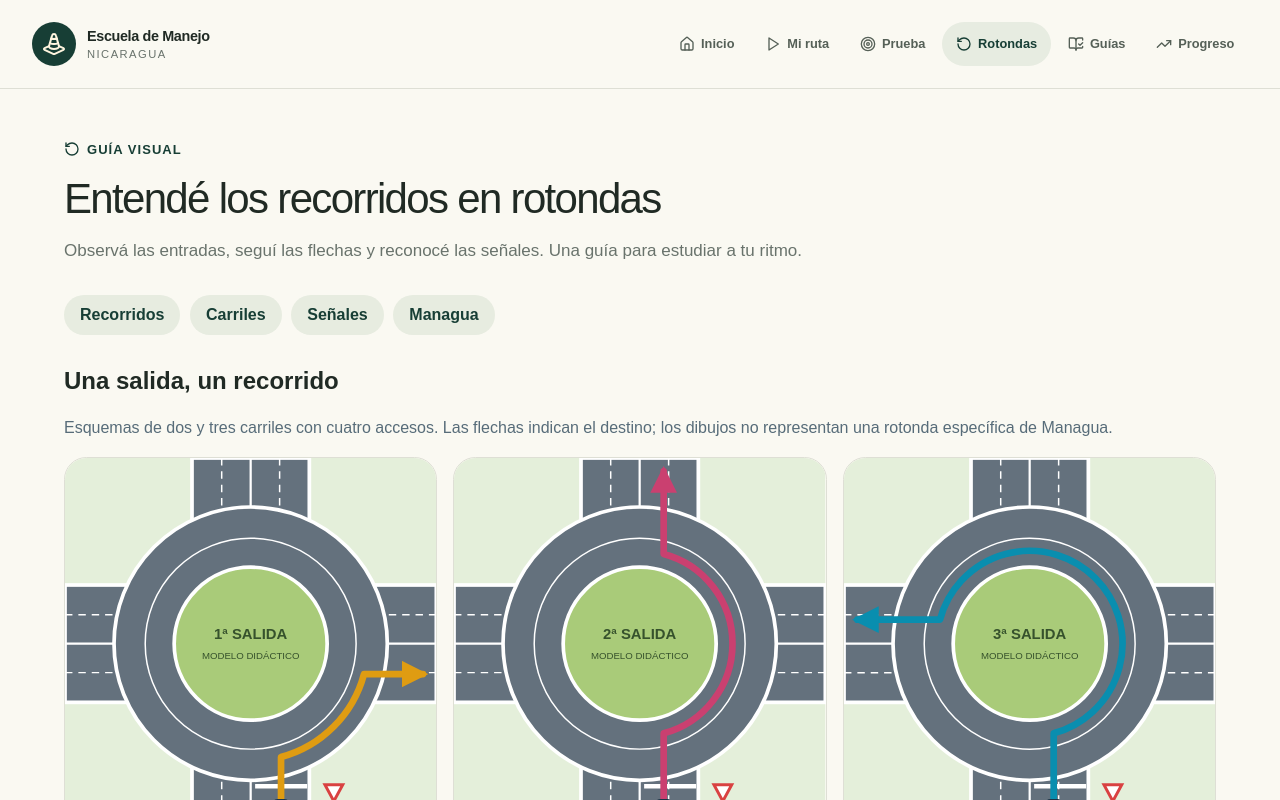
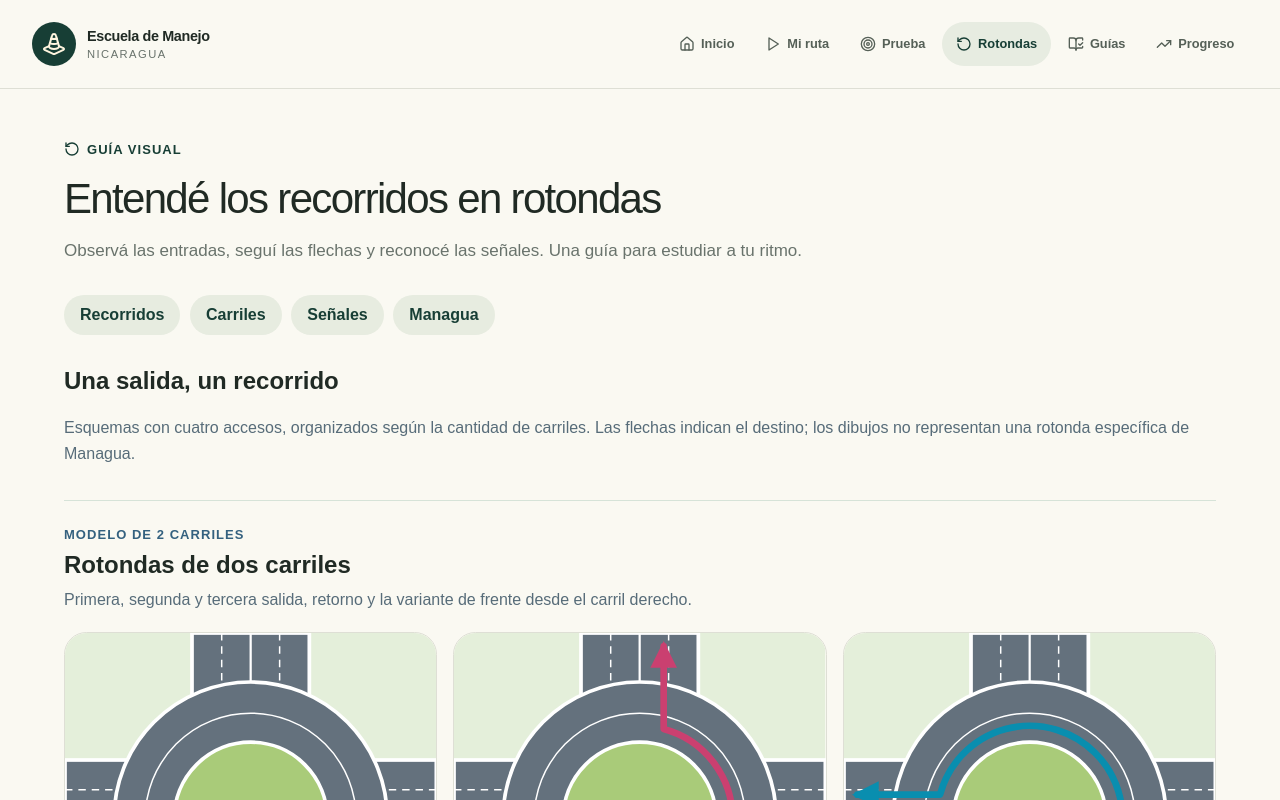
Before and after one commit to luismgnictech-cloud/Escuela-de-Manejo-Nicaragua, a React (Vite) app: page / in a window 1280 px wide. Both pictures are taken after a click on the button "Explorar rotondas". Shown: the top 800 px of the page. Built offline with nearby package versions, Linux system fonts and the light colour scheme.

Commit message:
Separate two-lane and three-lane roundabout illustrations into labeled sections

```diff
--- a/src/Roundabouts.jsx
+++ b/src/Roundabouts.jsx
@@ -53,7 +53,7 @@ export default function Roundabouts() {
   return <section className="workspace rg-guide">
     <header className="workspace-header"><span className="eyebrow"><RotateCcw size={16}/> Guía visual</span><h1>Entendé los recorridos en rotondas</h1><p>Observá las entradas, seguí las flechas y reconocé las señales. Una guía para estudiar a tu ritmo.</p></header>
     <nav className="rg-index" aria-label="Contenido de la guía"><a href="#rg-routes">Recorridos</a><a href="#rg-lanes">Carriles</a><a href="#rg-signs">Señales</a><a href="#rg-managua">Managua</a></nav>
-    <section id="rg-routes"><h2>Una salida, un recorrido</h2><p>Esquemas de dos y tres carriles con cuatro accesos. Las flechas indican el destino; los dibujos no representan una rotonda específica de Managua.</p><div className="rg-routes">{examples.map(e => <article className="rg-route-card" key={e.title}><RouteDiagram {...e}/><div><span className="rg-badge" style={{background:e.color}}>{e.lanes === 3 ? '3 carriles · ' : '2 carriles · '}{e.exit === 4 ? 'Retorno' : `${e.exit}ª salida`}</span><h3>{e.title}</h3><p>{e.text}</p></div></article>)}</div></section>
+    <section id="rg-routes"><h2>Una salida, un recorrido</h2><p>Esquemas con cuatro accesos, organizados según la cantidad de carriles. Las flechas indican el destino; los dibujos no representan una rotonda específica de Managua.</p>{[2,3].map(lanes=><section className="rg-lane-examples" key={lanes} aria-labelledby={`rg-examples-${lanes}`}><header className="rg-lane-header"><span className="eyebrow">Modelo de {lanes} carriles</span><h3 id={`rg-examples-${lanes}`}>Rotondas de {lanes === 2 ? 'dos' : 'tres'} carriles</h3><p>{lanes === 2 ? 'Primera, segunda y tercera salida, retorno y la variante de frente desde el carril derecho.' : 'Primera salida desde el derecho, variantes de frente desde el centro y el izquierdo, tercera salida y retorno.'}</p></header><div className="rg-routes">{examples.filter(e=>(e.lanes || 2)===lanes).map(e=><article className="rg-route-card" key={e.title}><RouteDiagram {...e}/><div><span className="rg-badge" style={{background:e.color}}>{e.exit === 4 ? 'Retorno' : `${e.exit}ª salida`}</span><h4>{e.title}</h4><p>{e.text}</p></div></article>)}</div></section>)}</section>
     <section className="rg-panel" id="rg-lanes"><h2>Elegí el carril antes de entrar</h2><div className="rg-table-wrap"><table><caption>Destinos por carril según la guía de la Policía Nacional</caption><thead><tr><th>Modelo</th><th>Derecho</th><th>Centro</th><th>Izquierdo</th></tr></thead><tbody><tr><th>Dos carriles</th><td>Derecha o de frente</td><td>No aplica</td><td>De frente, izquierda o retorno</td></tr><tr><th>Tres carriles</th><td>Derecha</td><td>De frente</td><td>De frente, izquierda o retorno</td></tr></tbody></table></div><p>La guía indica conservar el carril de entrada hasta la salida, evitar cambios de carril y usar la direccional derecha al salir. Respetá las señales y las indicaciones del agente en el lugar.</p></section>
     <section id="rg-signs"><h2>Reconocé la señalización</h2><p>Estos símbolos explican la señalización; su ubicación en los modelos es ilustrativa.</p><div className="rg-signs">{[
       ['yield','Ceda el paso','Respetá la prioridad del tráfico que circula dentro. La guía oficial indica detenerse antes de incorporarse.'],
--- a/src/roundabout-guide.css
+++ b/src/roundabout-guide.css
@@ -29,3 +29,5 @@ html{scroll-behavior:smooth}
 .ma-dialog button:focus-visible{outline:3px solid #dfa84b;outline-offset:3px}
 @media(max-width:600px){.ma-dialog-content{padding:1rem}.ma-gallery-controls button{padding:.65rem;font-size:.8rem}.ma-gallery-header h2{font-size:1.3rem}}
 @media(prefers-reduced-motion:reduce){.ma-dialog[open],.ma-gallery-slide{animation:none}.ma-gallery-controls button{transition:none}}
+
+.rg-lane-examples{padding-top:1.5rem;border-top:1px solid #d6e3d8}.rg-lane-header{margin-bottom:1.2rem}.rg-lane-header h3{font-size:1.5rem;margin:.5rem 0}.rg-route-card h4{font-size:1.15rem;line-height:1.4;margin:.4rem 0 1rem}
```
